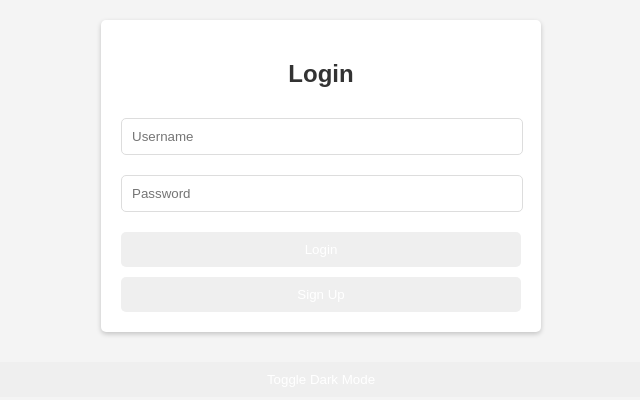
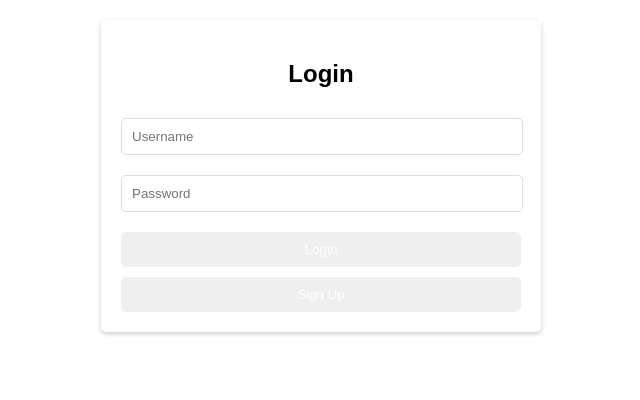
Before and after one commit to NexilCheats/VegaX-Bypasser, a plain HTML site: page index.html in a window 1280 px wide. Shown: the whole page, without its empty margins (319-959 px from the left). Drawn offline with Linux system fonts and the light colour scheme.

Commit message:
Update index.html

```diff
--- a/index.html
+++ b/index.html
@@ -6,8 +6,8 @@
     <title>VegaX Bypass</title>
     <link rel="stylesheet" href="styles.css"> <!-- Link to your CSS -->
 </head>
-<body class="light"> <!-- Default to light mode -->
-    <div id="form-container" class="light">
+<body>
+    <div id="form-container">
         <h2>Login</h2>
         <input type="text" id="username" placeholder="Username">
         <input type="password" id="password" placeholder="Password">
@@ -32,11 +32,6 @@
         <button id="logout-btn" class="hidden">Logout</button>
     </div>
 
-    <!-- Dark mode toggle button -->
-    <div style="text-align:center; margin-top:20px;">
-        <button id="dark-mode-toggle">Toggle Dark Mode</button>
-    </div>
-
     <script src="script.js"></script> <!-- Link to your JS -->
 </body>
 </html>
```
